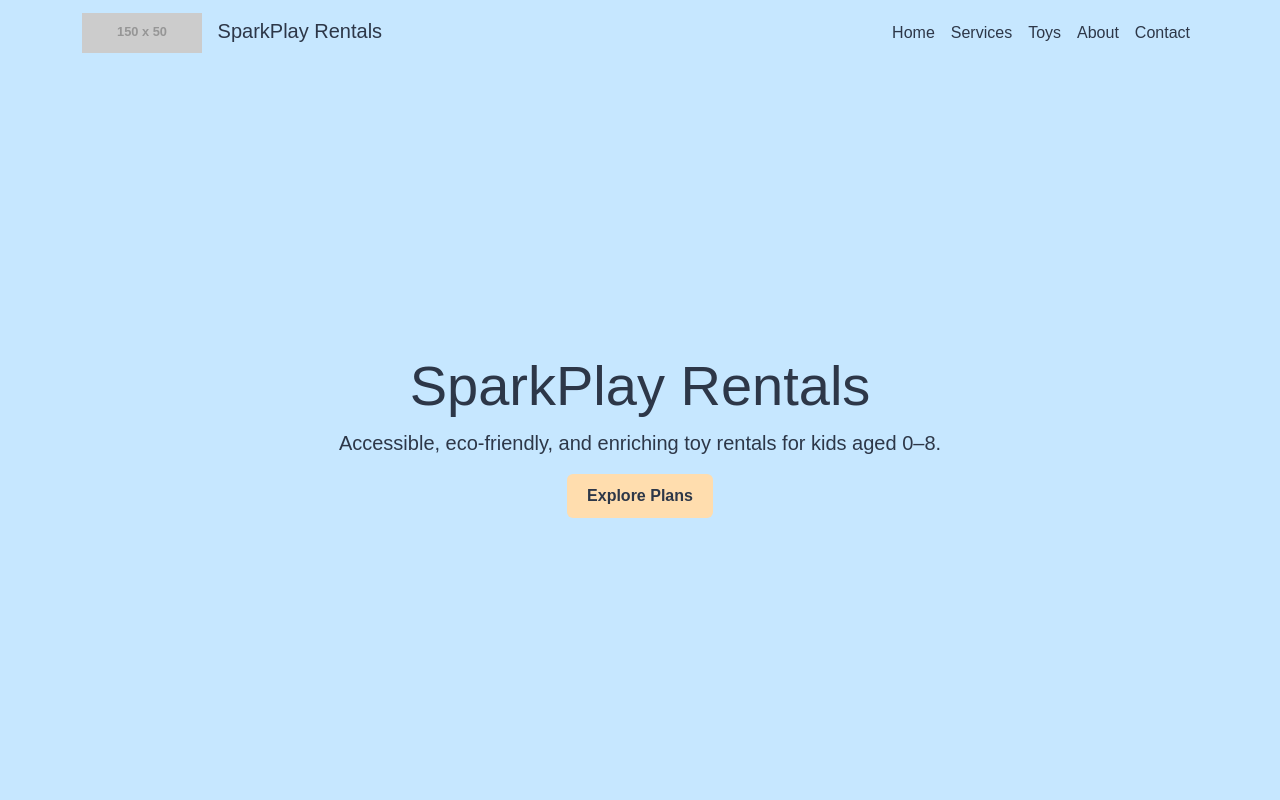
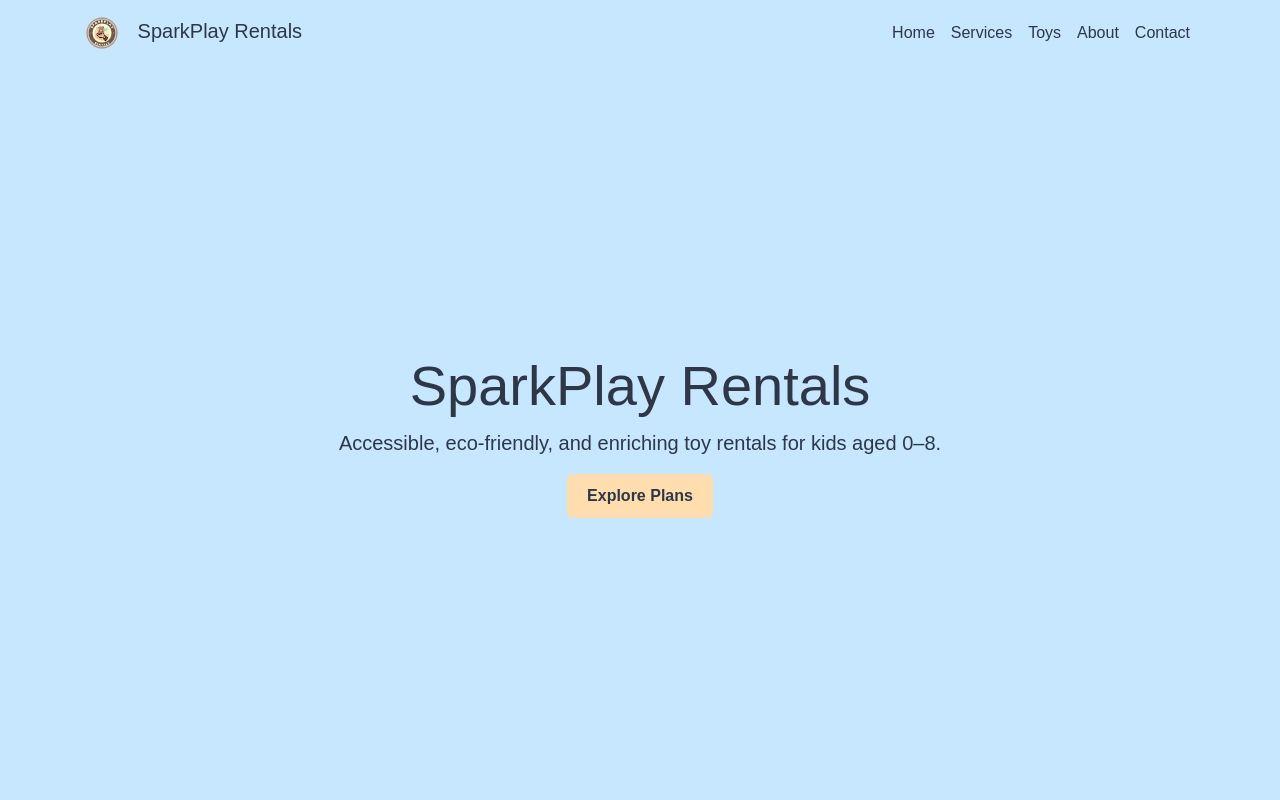
Before and after one commit to shazkun/SparkPlay-Rentals, a plain HTML site: page index.html in a window 1280 px wide. Shown: the top 800 px of the page. Drawn offline with nearby package versions, Linux system fonts and the light colour scheme; placeholder pictures from the web are drawn by us.

Commit message:
added logo

```diff
--- a/index.html
+++ b/index.html
@@ -51,7 +51,7 @@
     <nav class="navbar navbar-expand-lg fixed-top">
         <div class="container">
             <a class="navbar-brand" href="#">
-                <img src="https://via.placeholder.com/150x50?text=SparkPlay+Logo" alt="SparkPlay Rentals Logo" class="logo-img">
+                <img src="logo.png" alt="SparkPlay Rentals Logo" class="logo-img">
                 SparkPlay Rentals
             </a>
             <button class="navbar-toggler" type="button" data-bs-toggle="collapse" data-bs-target="#navbarNav" aria-controls="navbarNav" aria-expanded="false" aria-label="Toggle navigation">
```
Also changed, not shown: logo.png (added).
